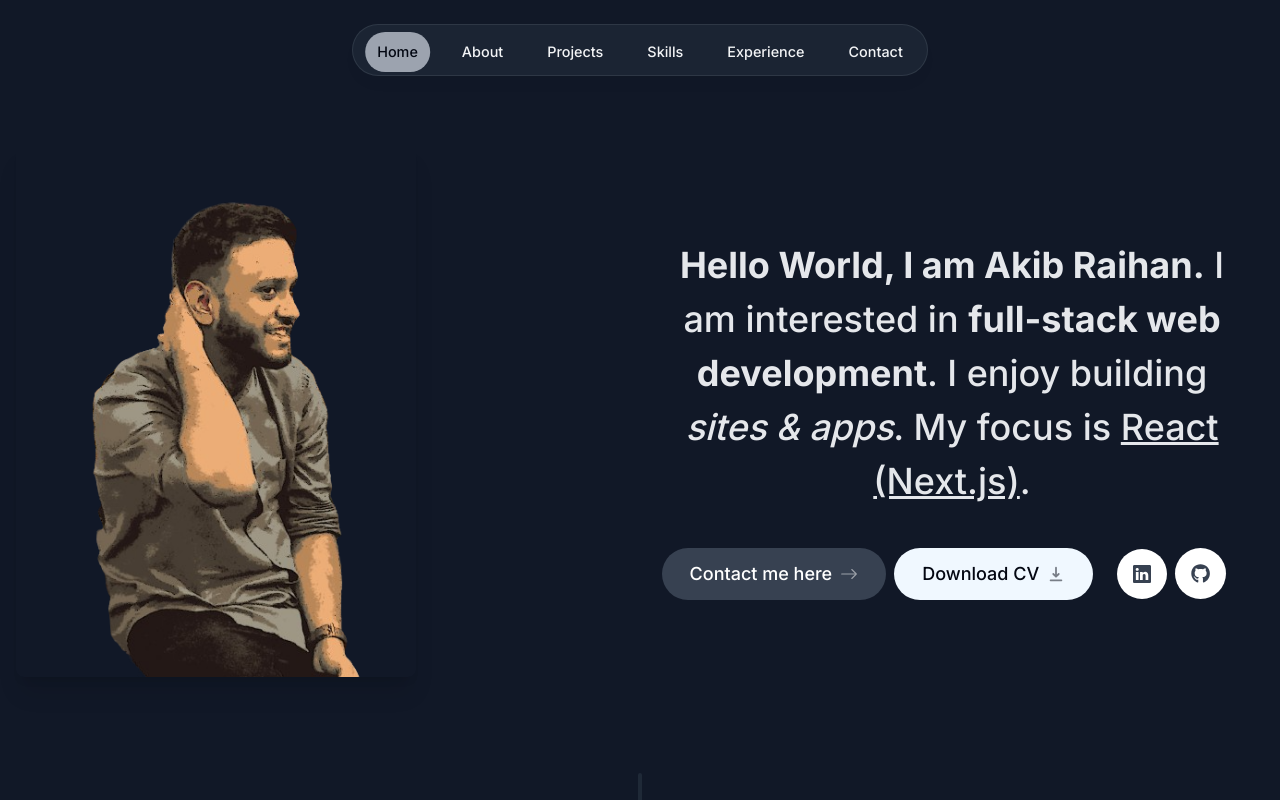
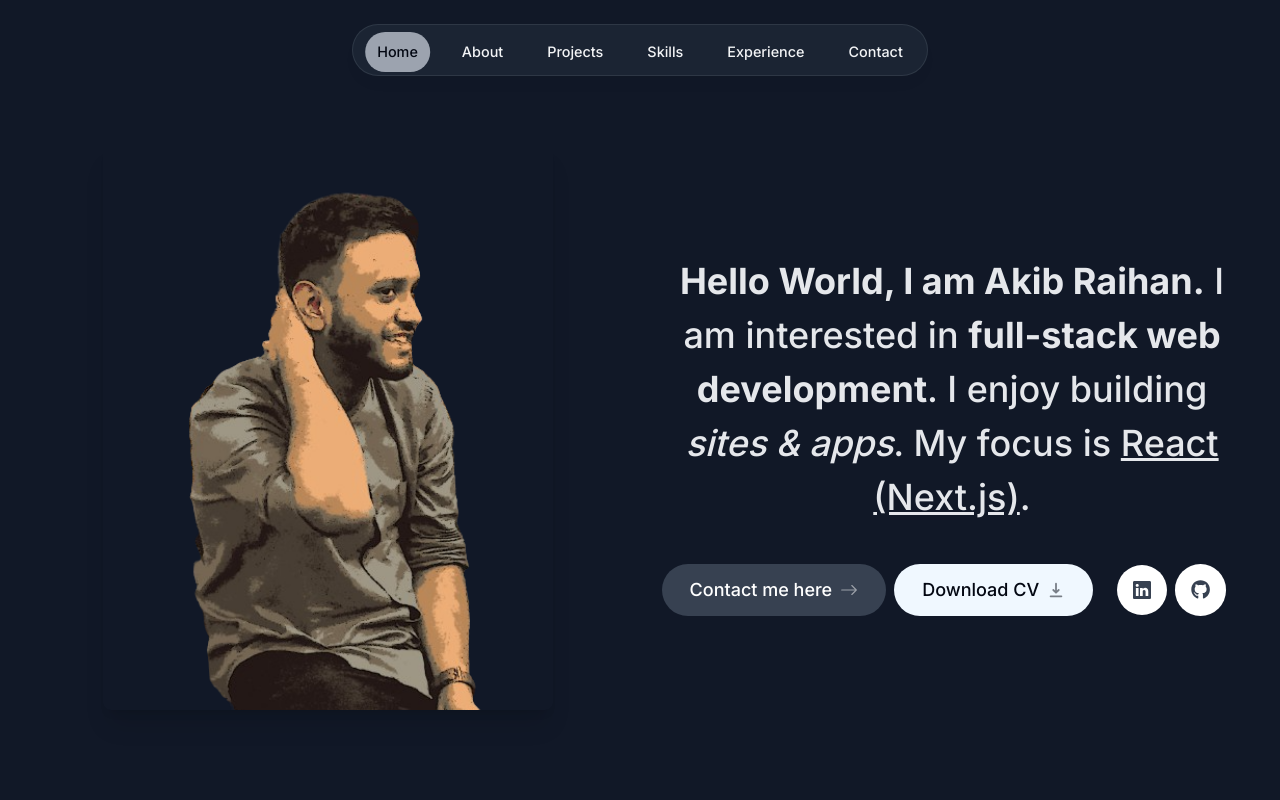
Before and after one commit to Akib-Raihan-4/Portfolio, a Next.js app: page / in a window 1280 px wide. Shown: the top 800 px of the page. Built offline with nearby package versions, Linux system fonts and the light colour scheme; a web font is replaced by a local one.

Commit message:
Mv for Intro V2

```diff
--- a/components/intro.tsx
+++ b/components/intro.tsx
@@ -6,54 +6,34 @@ import {BsArrowRight} from "react-icons/bs"
 import {HiDownload} from "react-icons/hi"
 import { BsLinkedin } from 'react-icons/bs';
 import { FaGithub } from 'react-icons/fa';
+import Image from 'next/image';
 
 
 const MotionLink = motion(Link)
 
 
 export default function Intro() {
-    const [shouldGrowShadow, setShouldGrowShadow] = useState(false);
-
-    useEffect(() => {
-        let timeoutId: any;
-
-        if (shouldGrowShadow) {
-            // Delay the shadow growth after 500 milliseconds (0.5 seconds)
-            timeoutId = setTimeout(() => {
-                setShouldGrowShadow(false); // Reset shouldGrowShadow after the delay
-            }, 500);
-        }
-
-        return () => clearTimeout(timeoutId);
-    }, [shouldGrowShadow]);
-
 
 
     return (
         <section className='mb-28 sm:max-w-[80rem] text-center sm:mb-0 scroll-mt-[100rem] flex' id='home'>
             <div className='flex sm:flex-row flex-col-reverse justify-center items-center'>
-                <div className='w-full sm:w-[50%]  py-8 sm:py-0'>
+                <div className='w-full sm:w-[50%]  py-8 sm:py-0 flex justify-center'>
                     <motion.img
                         alt='Image'
                         src="/IntroPic.png"
                         width={400}
                         height={266}
-                        className="z-10 object-cover object-center rounded-lg shadow-xl"
-                        initial={{ opacity: 0, scale: 0.8 }}
-                        animate={{ opacity: 1, scale: 1 }}
+                        className="z-10 object-cover object-center rounded-lg shadow-xl w-[300px] h-[450px] sm:h-[566px] sm:w-[450px]"
                         whileHover={{
                             opacity: 1,
                             scale: 1.05,
-                            rotateX: [10,-10],
+                            rotateX: [10, -10],
                             rotateY: 25,
-                            boxShadow: shouldGrowShadow
-                                ? "0px 20px 40px rgb(254 243 199, 0.4)"
-                                : "0px 10px 20px rgb(254 243 199, 0.2)",
-                            transition:{duration:2}
+                            boxShadow: "0px 20px 40px rgba(254, 243, 199, 0.4)",
+                            transition: { duration: 2 }
                         }}
                         transition={{ duration: 1 }}
-                        onMouseEnter={() => setShouldGrowShadow(true)}
-                        onMouseLeave={() => setShouldGrowShadow(true)}
                     />
                 </div>
                 <div className='sm:max-w-[50%] flex flex-col justify-center item-center'>
```
